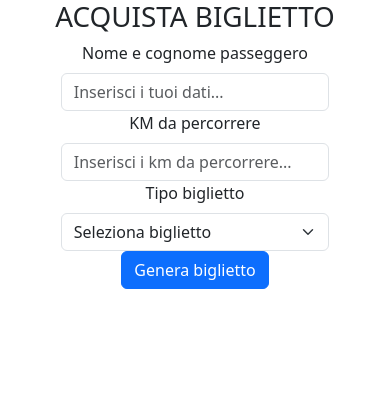
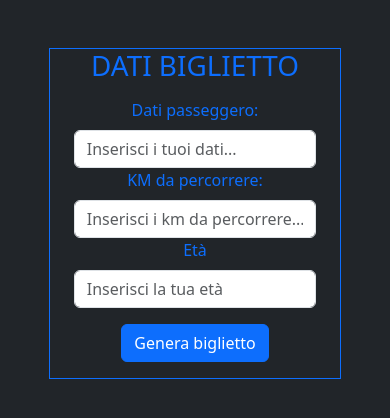
Before and after one commit to NikolGraminova/js-biglietto-treno, a plain HTML site: page index.html in a window 390 px wide. Drawn offline with nearby package versions, Linux system fonts and the light colour scheme.

Commit message:
Added style and responsive layout

```diff
--- a/index.html
+++ b/index.html
@@ -14,36 +14,42 @@
 
 </head>
 
-<body>
-    <h1 class="text-center">ACQUISTA BIGLIETTO</h1>
+<body class="bg-dark text-primary">
+    <form class="container-fluid row text-center m-auto w-75 my-5 border border-primary" onsubmit="submitForm(event)"
+        id="divForm">
+        <h1 class="text-center mb-3">DATI BIGLIETTO</h1>
 
-    <form class="container-fluid text-center m-auto w-75" onsubmit="submitForm(event)" id="userForm">
-        <div class="col">
-            <label for="inputInfo" class="form-label">Nome e cognome passeggero</label>
+        <div class="col-sm-12 col-md-4">
+            <label for="inputInfo" class="form-label">Dati passeggero:</label>
             <input type="text" class="form-control" id="inputInfo" placeholder="Inserisci i tuoi dati...">
         </div>
 
-        <div class="col">
-            <label for="inputKilometers" class="form-label">KM da percorrere</label>
+        <div class="col-sm-12 col-md-4">
+            <label for="inputKilometers" class="form-label">KM da percorrere:</label>
             <input type="text" class="form-control" id="inputKilometers" placeholder="Inserisci i km da percorrere...">
         </div>
 
-        <div class="col">
-            <label for="inputTicket" class="form-label">Tipo biglietto</label>
-            <select id="inputTicket" class="form-select d-flex d-inline-block">
-                <option selected="Seleziona biglietto">Seleziona biglietto</option>
-                <option value="1">Standard</option>
-                <option value="2">Under 18</option>
-                <option value="3">Over 65</option>
-            </select>
+        <div class="col-sm-12 col-md-4">
+            <label for="userAge" class="form-label">Età</label>
+            <input type="text" class="form-control" id="userAge" placeholder="Inserisci la tua età">
         </div>
 
-        <div class="col">
+        <div class="col-12 my-3">
             <button type="submit" class="btn btn-primary">Genera biglietto</button>
         </div>
     </form>
 
-    <div class="container-fluid">
+    <div class="container-fluid d-none text-center m-auto w-50 my-5 border border-primary" id="divTicket">
+        <h1>IL TUO BIGLIETTO:</h1>
+        <div class="container row">
+            <p class="col-6">Dati passeggero:</p>
+            <p id="userInfo" class="col-6"></p>
+
+            <p class="col-6">Prezzo biglietto:</p>
+            <p id="finalPrice" class="col-6"></p>
+
+
+        </div>
 
     </div>
 
--- a/js/main.js
+++ b/js/main.js
@@ -15,11 +15,22 @@ Il recap dei dati e l'output del prezzo finale va stampato in pagina.*/
 function submitForm(event) {
 
     event.preventDefault();
-    console.log("test form")
 
 
     let userInfo = document.getElementById("inputInfo").value;
-    let userKilometers = document.getElementById("inputKilometers").value;
-    let userTicket = document.getElementById("inputTicket").value;
+    let userKilometers = Math.floor(document.getElementById("inputKilometers").value);
+    let userAge = Math.floor(document.getElementById("userAge").value);
+    let price = userKilometers * 0.21;
 
+    if (userAge >= 65) {
+        price = price * 60 / 100;
+    } else if (userAge < 18) {
+        price = price * 80 / 100;
+    }
+
+    document.getElementById("divForm").classList.add("d-none");
+    document.getElementById("divTicket").classList.remove("d-none");
+
+    document.getElementById("userInfo").innerHTML = userInfo;
+    document.getElementById("finalPrice").innerHTML = price;
 }
```
